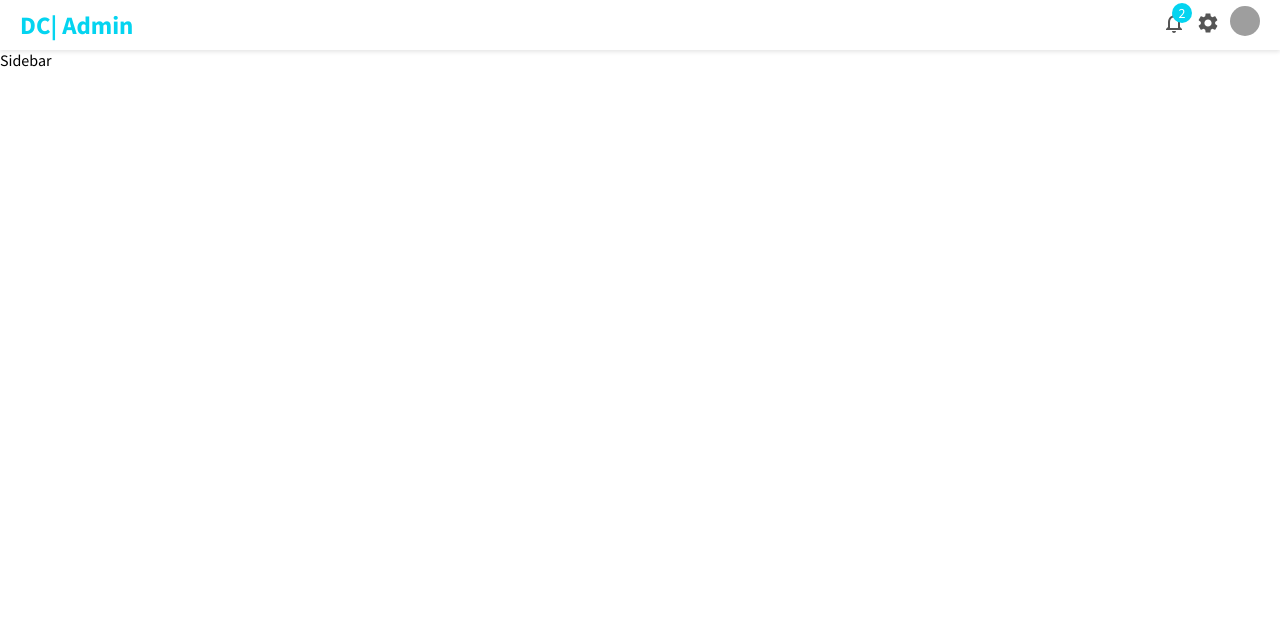
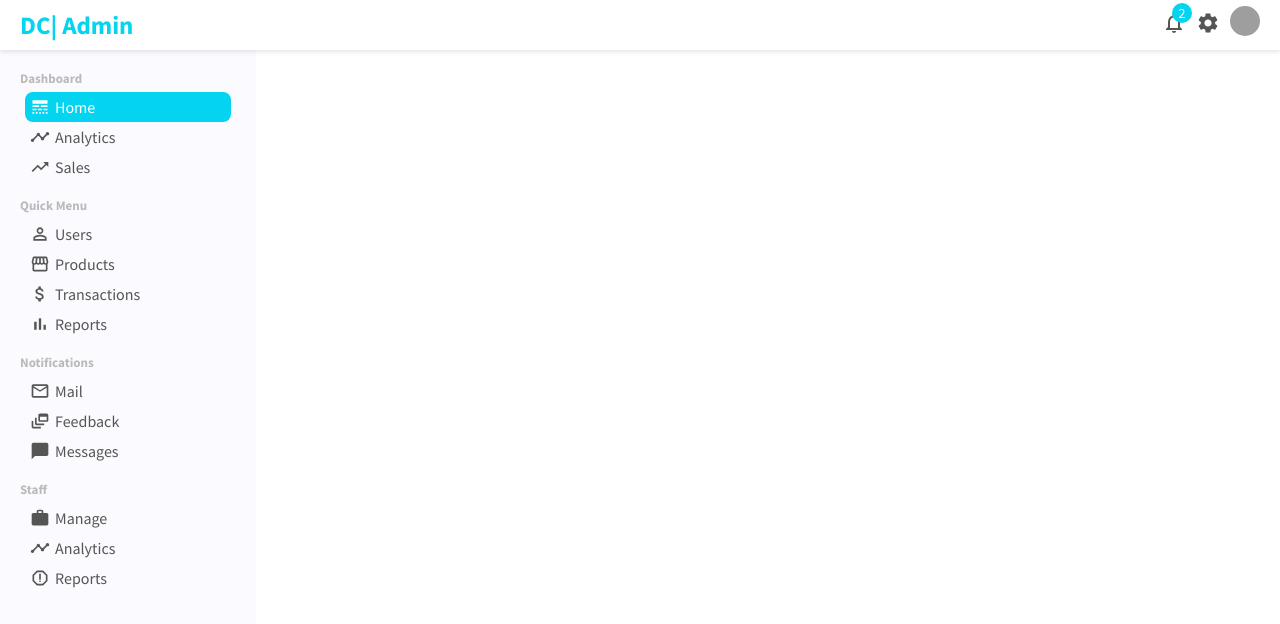
Before and after one commit to hakimamarullah/DreamCloth-Admin-Console, a React (Create React App) app: page / in a window 1280 px wide. Shown: the top 624 px of the page. Built offline with nearby package versions, Linux system fonts and the light colour scheme; grey boxes are pictures that could not be loaded.

Commit message:
Add component: Sidebar

```diff
--- a/src/App.css
+++ b/src/App.css
@@ -1,3 +1,7 @@
 .container {
     display: flex;
 }
+
+.others {
+    flex:4;
+}
--- a/src/App.js
+++ b/src/App.js
@@ -8,6 +8,7 @@ const App = () => {
       <Topbar/>
       <div className='container'>
         <Sidebar/>
+        <div className='others'></div>
       </div>
     </div>
   )
--- a/src/components/sidebar/Sidebar.jsx
+++ b/src/components/sidebar/Sidebar.jsx
@@ -1,9 +1,86 @@
-import React from 'react'
-
+import React from 'react';
+import './sidebar.css';
+import { LineStyle, Timeline, TrendingUp, PermIdentity, Storefront, AttachMoney, BarChart, MailOutlined, DynamicFeed, ChatBubbleOutlined, ReportOutlined, WorkOutlined } from '@material-ui/icons';
 const Sidebar = () => {
   return (
-    <div className='sidebar'>Sidebar</div>
-  )
-}
+    <div className='sidebar'>
+      <div className='sidebarWrapper'>
+        <div className='sidebarMenu'>
+          <h3 className='sidebarTitle'>Dashboard</h3>
+          <ul className='sidebarListMenu'>
+            <li className='sidebarListItem active'>
+              <LineStyle className='sidebarIcon'/>
+              Home
+            </li>
+            <li className='sidebarListItem'>
+              <Timeline className='sidebarIcon' />
+              Analytics
+            </li>
+            <li className='sidebarListItem'>
+              <TrendingUp className='sidebarIcon'/>
+              Sales
+            </li>
+          </ul>
+        </div>
+        <div className='sidebarMenu'>
+          <h3 className='sidebarTitle'>Quick Menu</h3>
+          <ul className='sidebarListMenu'>
+            <li className='sidebarListItem'>
+              <PermIdentity className='sidebarIcon'/>
+              Users
+            </li>
+            <li className='sidebarListItem'>
+              <Storefront className='sidebarIcon' />
+              Products
+            </li>
+            <li className='sidebarListItem'>
+              <AttachMoney className='sidebarIcon'/>
+              Transactions
+            </li>
+            <li className='sidebarListItem'>
+              <BarChart className='sidebarIcon'/>
+              Reports
+            </li>
+          </ul>
+        </div>
+        <div className='sidebarMenu'>
+          <h3 className='sidebarTitle'>Notifications</h3>
+          <ul className='sidebarListMenu'>
+            <li className='sidebarListItem'>
+              <MailOutlined className='sidebarIcon'/>
+              Mail
+            </li>
+            <li className='sidebarListItem'>
+              <DynamicFeed className='sidebarIcon' />
+              Feedback
+            </li>
+            <li className='sidebarListItem'>
+              <ChatBubbleOutlined className='sidebarIcon'/>
+              Messages
+            </li>
+          </ul>
+        </div>
+        <div className='sidebarMenu'>
+          <h3 className='sidebarTitle'>Staff</h3>
+          <ul className='sidebarListMenu'>
+            <li className='sidebarListItem'>
+              <WorkOutlined className='sidebarIcon'/>
+              Manage
+            </li>
+            <li className='sidebarListItem'>
+              <Timeline className='sidebarIcon' />
+              Analytics
+            </li>
+            <li className='sidebarListItem'>
+              <ReportOutlined className='sidebarIcon'/>
+              Reports
+            </li>
+          </ul>
+        </div>
 
-export default Sidebar
+      </div>
+    </div>
+  );
+};
+
+export default Sidebar;
--- a/src/components/sidebar/sidebar.css
+++ b/src/components/sidebar/sidebar.css
@@ -1,3 +1,43 @@
 .sidebar {
     flex: 1;
+    height: calc(100vh - 50px);
+    background-color: rgb(251, 251, 255);
+    position: sticky;
+    top: 50px;
 }
+
+.sidebarWrapper {
+    color: #555;
+    padding: 20px;
+}
+
+.sidebarMenu {
+    margin-bottom: 10px;
+}
+
+.sidebarTitle {
+    font-size: 13px;
+    color: rgb(187, 186, 186);
+}
+.sidebarListMenu {
+    list-style: none;
+    padding: 5px;
+}
+
+.sidebarListItem{
+    cursor: pointer;
+    padding: 5px;
+    display: flex;
+    align-items: center;
+    border-radius: 8px;
+}
+
+.sidebarListItem.active, .sidebarListItem:hover{
+    background-color: rgba(4,212,240,1);
+    color: white;
+}
+
+.sidebarIcon {
+    margin-right: 5px;
+    font-size: 20px !important;
+}
```
